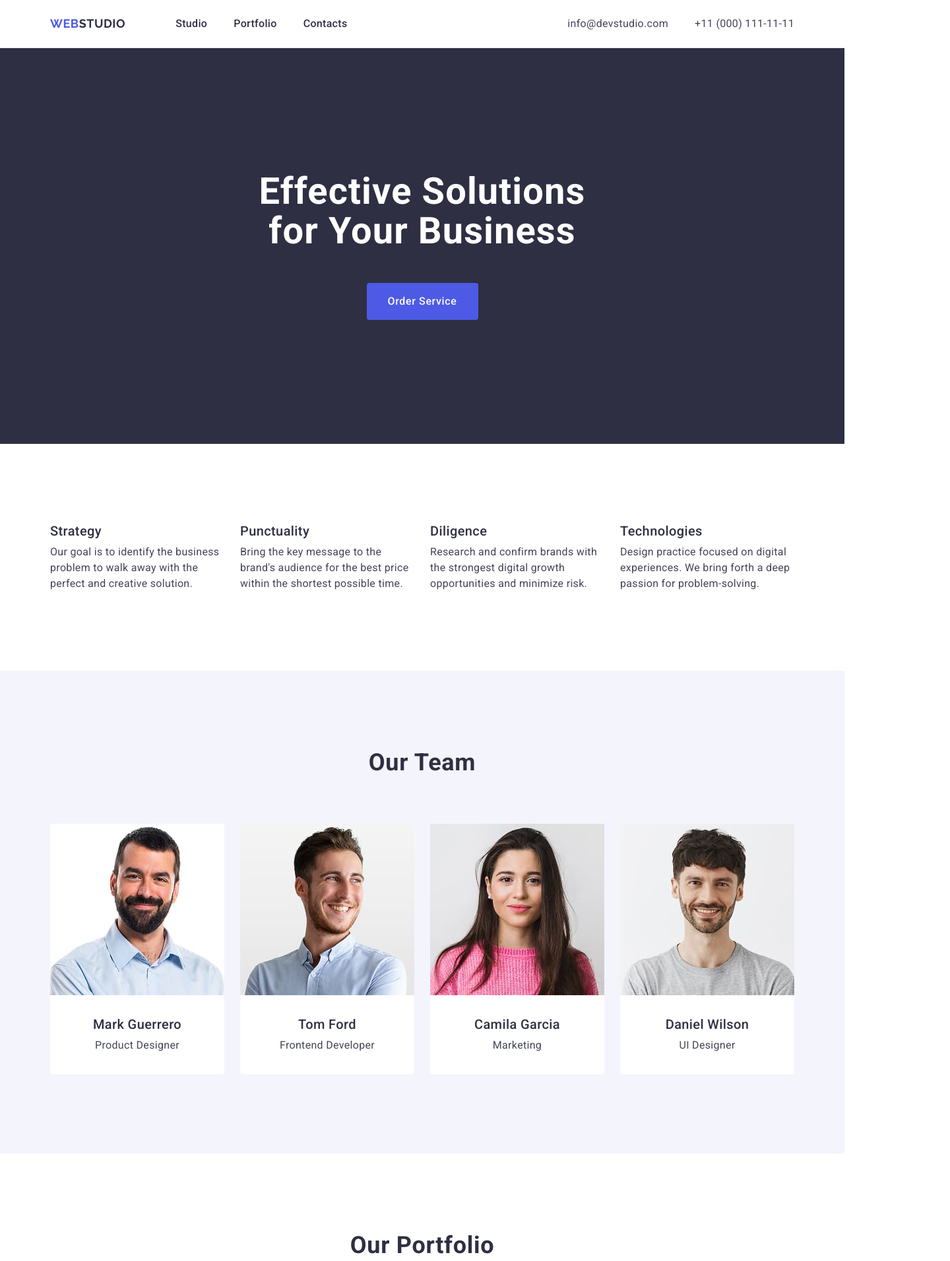
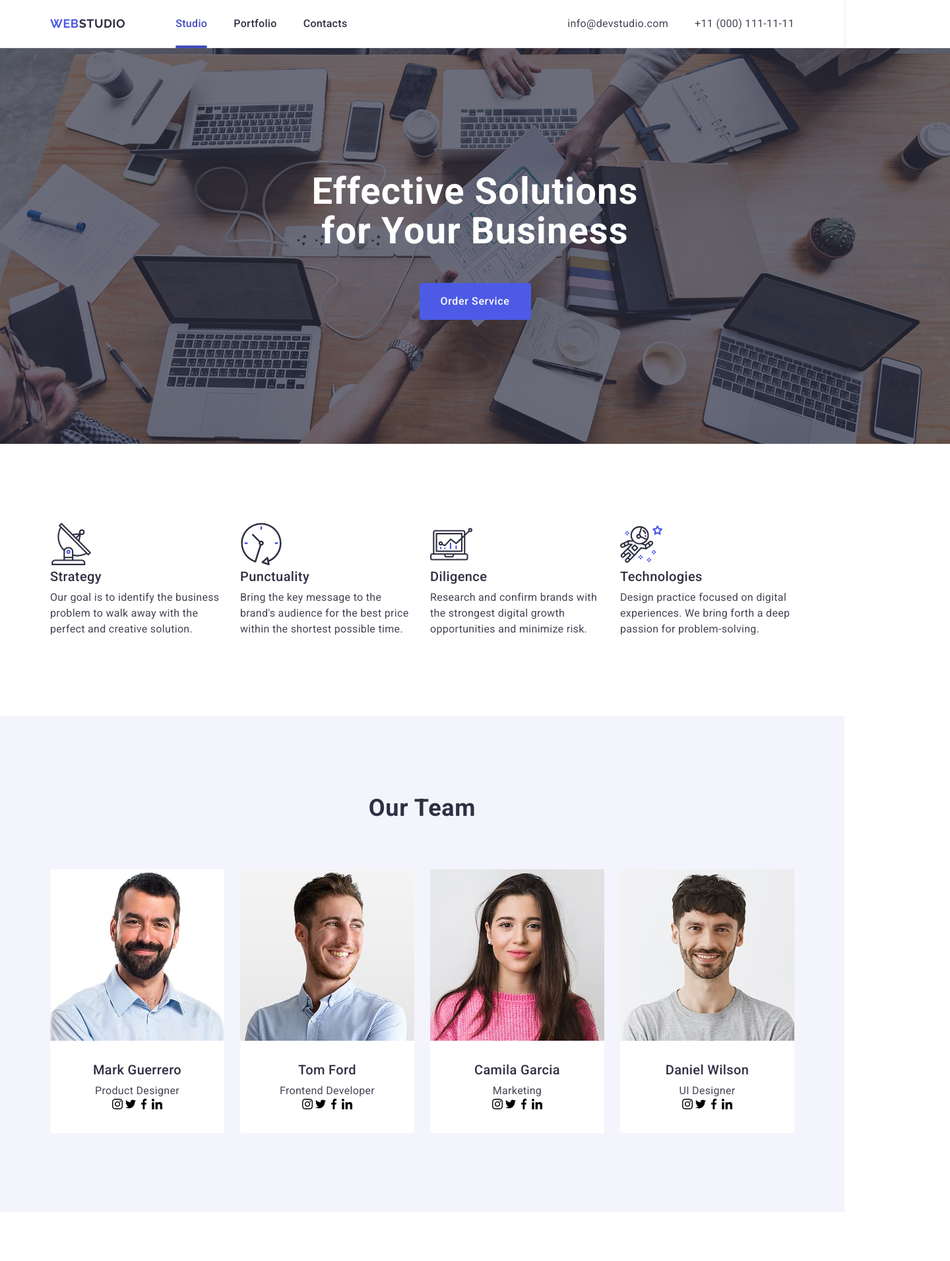
Before and after one commit to Vasiliy-sP/goit-markup-hw-04, a plain HTML site: page index.html in a window 1280 px wide. Shown: the top 1912 px of the page at 66% size, 1440 px wide, since content can reach past the window. Drawn offline with nearby package versions, Linux system fonts and the light colour scheme.

Commit message:
homework4

```diff
--- a/css/styles.css
+++ b/css/styles.css
@@ -86,6 +86,7 @@ li {
 
 .header {
     border-bottom: 1px solid var(--color-cornflower);
+    box-shadow: 0 1px 6px 0 rgba(46, 47, 66, 0.08), 0 1px 1px 0 rgba(46, 47, 66, 0.16), 0 2px 1px 0 rgba(46, 47, 66, 0.08);
 }
 
 .header-nav {
@@ -147,7 +148,30 @@ li {
 .nav-list-contact-a {
     display: block;
     padding: 24px 0;
+
+    transition: color 250ms cubic-bezier(0.4, 0, 0.2, 1);
 }
+
+.nav-list-contact-a.contact {
+    position: relative;
+    color: var(--color-okean);
+}
+
+.nav-list-contact-a.contact::after {
+    content: '';
+
+    position: absolute;
+    left: 0;
+    bottom: -1px;
+
+    width: 100%;
+    height: 4px;
+    border-radius: 2px;
+
+    background-color: var(--color-okean);
+}
+
+
 
 .header-social-list {
     display: flex;
@@ -170,14 +194,18 @@ li {
 /* //=================section1===============// */
 
 
+
 .business {
-
+    padding: 188px 0;
+    width: 1440px;
+    margin: 0 auto;
+    background-image: linear-gradient( rgba(46, 47, 66, 0.7), rgba(46, 47, 66, 0.7)), url(../images/table.jpg);
+    background-repeat: no-repeat;
+    background-position: center;
+    background-size: cover;
+    background-attachment: fixed;
 }
 
-.business {
-    background-color: var(--color-navy-blue);
-    padding: 188px 0;
-}
 
 .business-text {
     font-weight: 700;
@@ -312,6 +340,16 @@ li {
     padding-left: 0;
 }
 
+/* icon */
+
+.instagram
+.twitter
+.facebook
+.linkedin {
+    background-color: var(--color-iris);
+    border-radius: 50%;
+}
+
 /* //=================section4===============// */
 
 .portfolio {
--- a/index.html
+++ b/index.html
@@ -22,7 +22,7 @@
                     <a href="./index.html" class="header-nav-studio">Web<span class="header-nav-logo-span">Studio</span></a>
                     <ul class="header-nav-list">
                             <li class="nav-list-contact">
-                                <a href="./index.html" class="nav-list-contact-a">Studio</a>
+                                <a href="./index.html" class="nav-list-contact-a contact">Studio</a>
                             </li>
                             <li class="nav-list-contact">
                                 <a href="" class="nav-list-contact-a">Portfolio</a>
@@ -44,6 +44,7 @@
                 </address>
             </div>
         </header>
+
     <main>
 
              <!--section1-->
@@ -64,6 +65,9 @@
                 </h2>
                 <ul class="element-one">
                     <li class="paragraph-li">
+                        <svg class="" width="64" height="64">
+                            <use href="./images/icons.svg#icon-antenna"></use>
+                        </svg>
                         <h3 class="paragraph-s">Strategy</h3>
                         <p class="paragraph-p">
                             Our goal is to identify the business problem to walk away with the perfect and creative
@@ -71,6 +75,9 @@
                         </p>
                     </li>
                     <li class="paragraph-li">
+                        <svg class="clock" width="64" height="64">
+                            <use href="./images/icons.svg#icon-clock"></use>
+                        </svg>
                         <h3 class="paragraph-s">Punctuality</h3>
                         <p class="paragraph-p">
                             Bring the key message to the brand's audience for the best price within the shortest possible
@@ -78,12 +85,18 @@
                         </p>
                     </li>
                     <li class="paragraph-li">
+                        <svg class="diagram" width="64" height="64">
+                            <use href="./images/icons.svg#icon-diagram"></use>
+                        </svg>
                         <h3 class="paragraph-s">Diligence</h3>
                         <p class="paragraph-p">
                             Research and confirm brands with the strongest digital growth opportunities and minimize risk.
                         </p>
                     </li>
                     <li class="paragraph-li">
+                        <svg class="astronaut" width="64" height="64">
+                            <use href="./images/icons.svg#icon-astronaut"></use>
+                        </svg>
                         <h3 class="paragraph-s">Technologies</h3>
                         <p class="paragraph-p">
                             Design practice focused on digital experiences. We bring forth a deep passion for
@@ -105,6 +118,18 @@
                         <div class="team-hero-pothetion">
                             <h3 class="team-hero">Mark Guerrero</h3>
                             <p class="text">Product Designer</p>
+                            <svg class="instagram" width="16" height="16">
+                                <use href="./images/icons.svg#icon-instagram"></use>
+                            </svg>
+                            <svg class="twitter" width="16" height="16">
+                                <use href="./images/icons.svg#icon-twitter"></use>
+                            </svg>
+                            <svg class="facebook" width="16" height="16">
+                                <use href="./images/icons.svg#icon-facebook"></use>
+                            </svg>
+                            <svg class="linkedin" width="16" height="16">
+                                <use href="./images/icons.svg#icon-linkedin"></use>
+                            </svg>
                         </div>
                     </li>
                     <li class="team-li">
@@ -112,6 +137,18 @@
                         <div class="team-hero-pothetion">
                             <h3 class="team-hero">Tom Ford</h3>
                             <p class="text">Frontend Developer</p>
+                            <svg class="instagram" width="16" height="16">
+                                <use href="./images/icons.svg#icon-instagram"></use>
+                            </svg>
+                            <svg class="twitter" width="16" height="16">
+                                <use href="./images/icons.svg#icon-twitter"></use>
+                            </svg>
+                            <svg class="facebook" width="16" height="16">
+                                <use href="./images/icons.svg#icon-facebook"></use>
+                            </svg>
+                            <svg class="linkedin" width="16" height="16">
+                                <use href="./images/icons.svg#icon-linkedin"></use>
+                            </svg>
                         </div>
                     </li>
                     <li class="team-li">
@@ -119,6 +156,18 @@
                         <div class="team-hero-pothetion">
                             <h3 class="team-hero">Camila Garcia</h3>
                             <p class="text">Marketing</p>
+                            <svg class="instagram" width="16" height="16">
+                                <use href="./images/icons.svg#icon-instagram"></use>
+                            </svg>
+                            <svg class="twitter" width="16" height="16">
+                                <use href="./images/icons.svg#icon-twitter"></use>
+                            </svg>
+                            <svg class="facebook" width="16" height="16">
+                                <use href="./images/icons.svg#icon-facebook"></use>
+                            </svg>
+                            <svg class="linkedin" width="16" height="16">
+                                <use href="./images/icons.svg#icon-linkedin"></use>
+                            </svg>
                         </div>
                     </li>
                     <li class="team-li">
@@ -126,6 +175,18 @@
                         <div class="team-hero-pothetion">
                             <h3 class="team-hero">Daniel Wilson</h3>
                             <p class="text">UI Designer</p>
+                            <svg class="instagram" width="16" height="16">
+                                <use href="./images/icons.svg#icon-instagram"></use>
+                            </svg>
+                            <svg class="twitter" width="16" height="16">
+                                <use href="./images/icons.svg#icon-twitter"></use>
+                            </svg>
+                            <svg class="facebook" width="16" height="16">
+                                <use href="./images/icons.svg#icon-facebook"></use>
+                            </svg>
+                            <svg class="linkedin" width="16" height="16">
+                                <use href="./images/icons.svg#icon-linkedin"></use>
+                            </svg>
                         </div>
                     </li>
                 </ul>
@@ -193,6 +254,18 @@
             <p class="footer-text">
                 Increase the flow of customers and sales for your business with digital marketing & growth solutions.
             </p>
+            <svg class="instagram" width="16" height="16">
+                <use href="./images/icons.svg#icon-instagram"></use>
+            </svg>
+            <svg class="twitter" width="16" height="16">
+                <use href="./images/icons.svg#icon-twitter"></use>
+            </svg>
+            <svg class="facebook" width="16" height="16">
+                <use href="./images/icons.svg#icon-facebook"></use>
+            </svg>
+            <svg class="linkedin" width="16" height="16">
+                <use href="./images/icons.svg#icon-linkedin"></use>
+            </svg>
         </div>
     </footer>
 </body>
```
Also changed, not shown: images/icons.svg (added), images/table.jpg (added).
